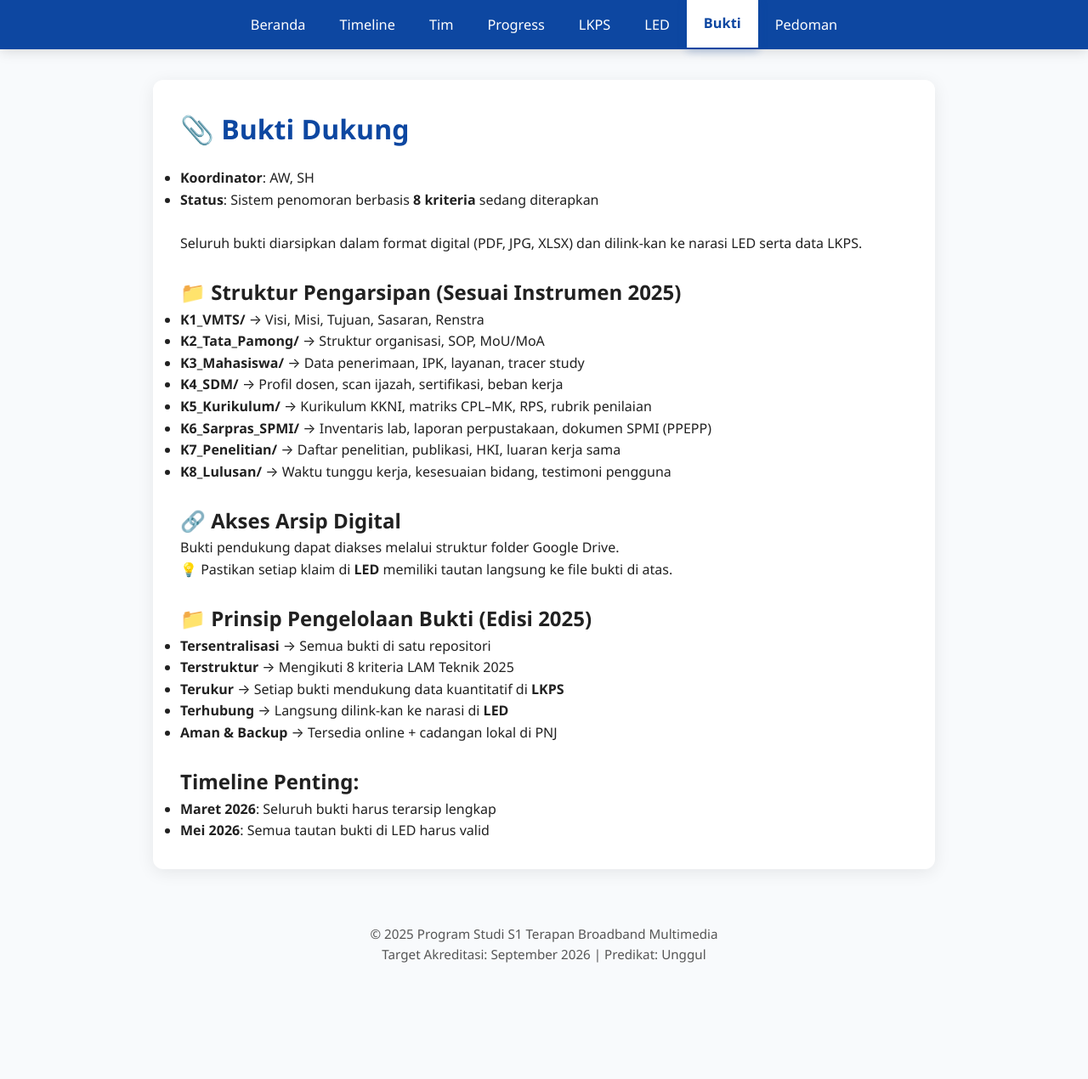
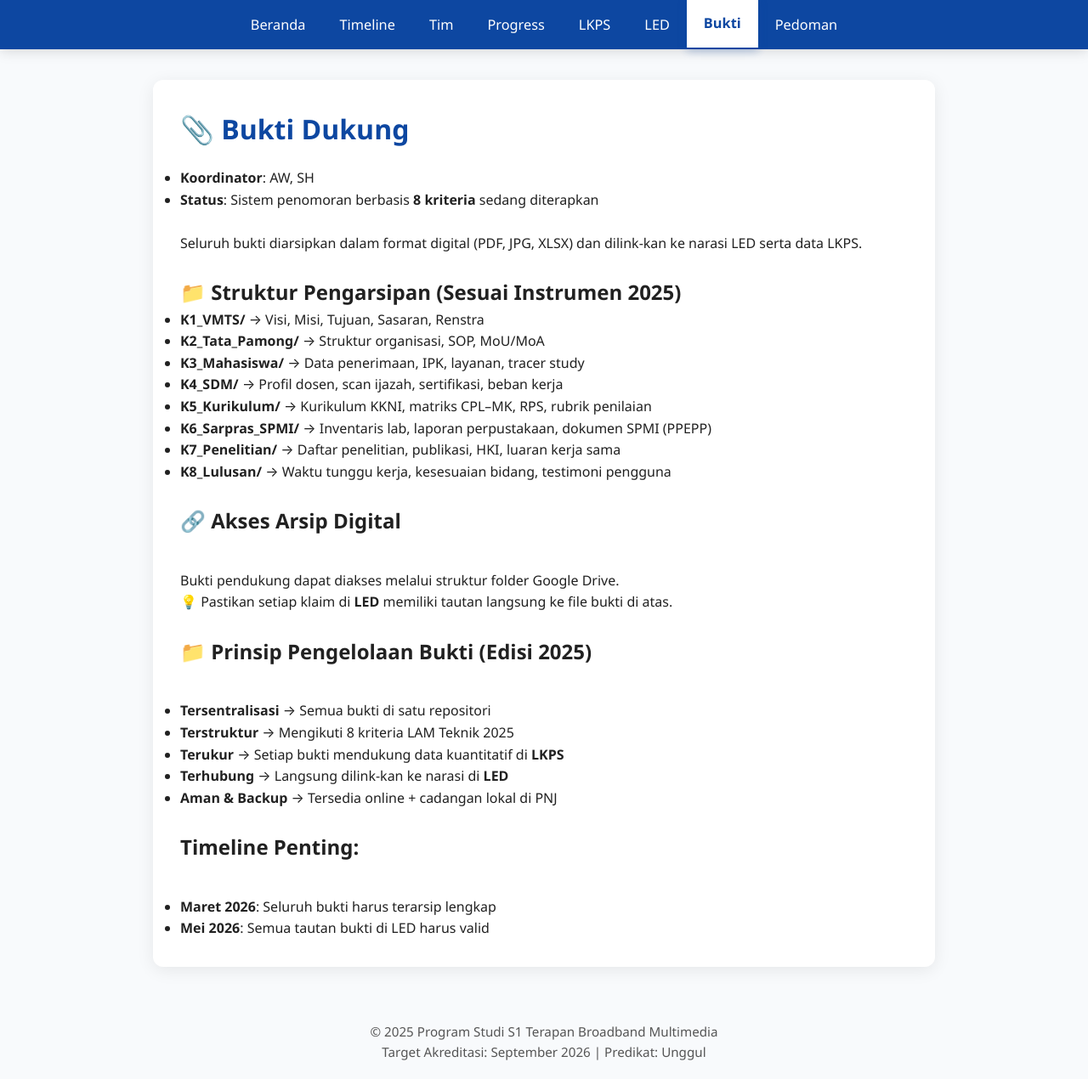
Before and after one commit to portal-psbm/aksibm-26, a Jekyll site: the page built from bukti.md, in a window 1280 px wide and 1270 px high. Shown: the whole window at 85% size. Built offline with Jekyll 4.4.1, drawn with Linux system fonts in a browser that asks for light colours.

```diff
--- a/bukti.md
+++ b/bukti.md
@@ -22,18 +22,18 @@ permalink: /bukti/
 - **K7_Penelitian/** → Daftar penelitian, publikasi, HKI, luaran kerja sama
 - **K8_Lulusan/** → Waktu tunggu kerja, kesesuaian bidang, testimoni pengguna <br><br>
 
-## 🔗 Akses Arsip Digital
+## 🔗 Akses Arsip Digital <br><br>
 Bukti pendukung dapat diakses melalui struktur folder Google Drive.
 
 > 💡 Pastikan setiap klaim di **LED** memiliki tautan langsung ke file bukti di atas. <br><br>
 
-## 📁 Prinsip Pengelolaan Bukti (Edisi 2025)
+## 📁 Prinsip Pengelolaan Bukti (Edisi 2025) <br><br>
 - **Tersentralisasi** → Semua bukti di satu repositori
 - **Terstruktur** → Mengikuti 8 kriteria LAM Teknik 2025
 - **Terukur** → Setiap bukti mendukung data kuantitatif di **LKPS**
 - **Terhubung** → Langsung dilink-kan ke narasi di **LED**
 - **Aman & Backup** → Tersedia online + cadangan lokal di PNJ <br><br>
 
-## **Timeline Penting**:
+## **Timeline Penting**: <br><br>
 > - **Maret 2026**: Seluruh bukti harus terarsip lengkap
 > - **Mei 2026**: Semua tautan bukti di LED harus valid
```
